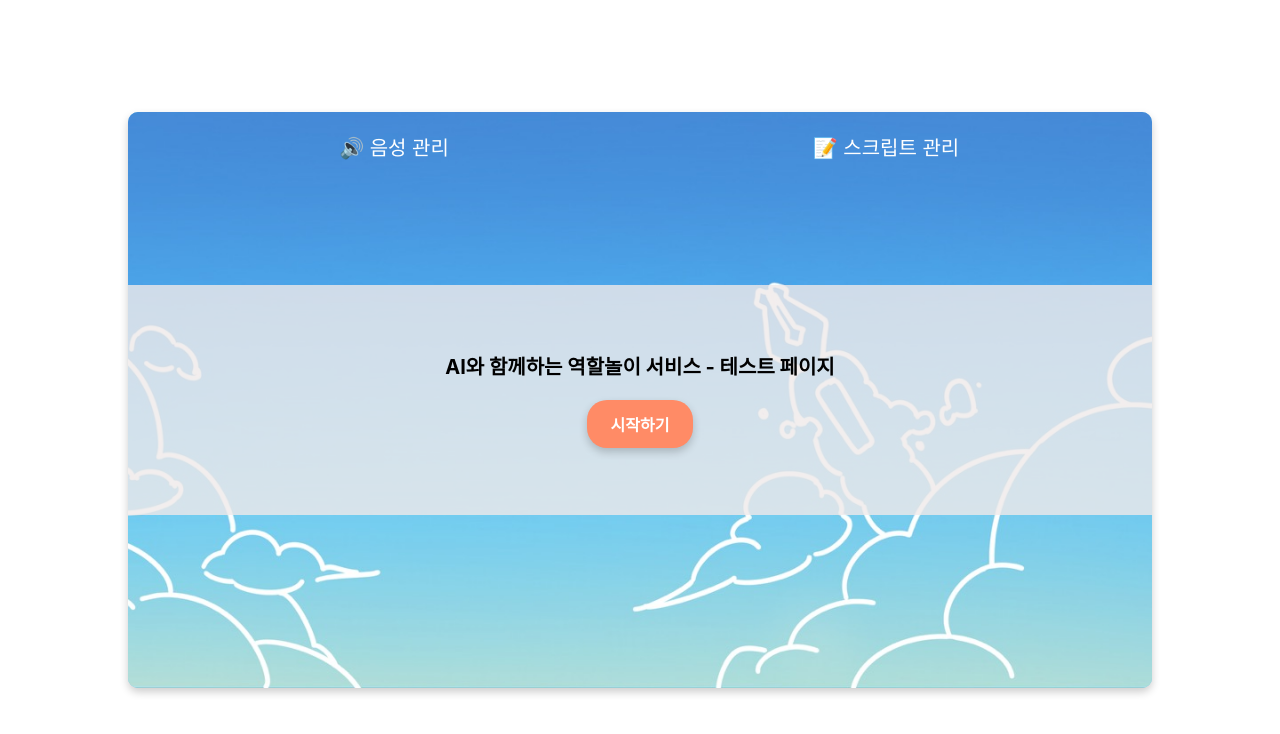
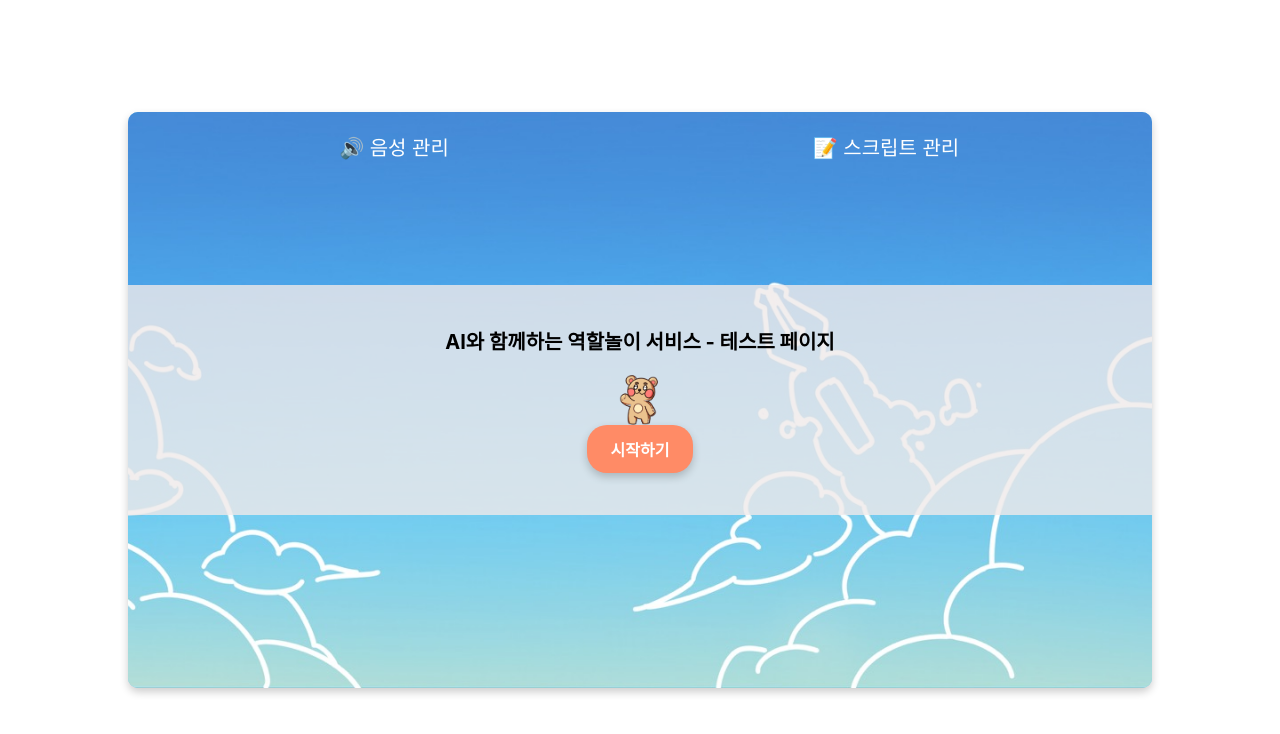
Before and after one commit to Prize-Three/roleplay_frontend, a React (Create React App) app: page / in a window 1280 px wide. Shown: the top 734 px of the page. Built offline with nearby package versions, Linux system fonts and the light colour scheme.

Commit message:
Home에 아고미 추가

```diff
--- a/src/pages/Home/Home.jsx
+++ b/src/pages/Home/Home.jsx
@@ -19,6 +19,7 @@ function Home() {
                 <div className={styles.homeContentWrap}>
                     <div className={styles.homeDiv}>
                         <h4>{title}</h4>
+                        <img className={styles.agomiImg} src='/assets/common/agomi.png'/>
                         <button className={styles.startBtn} onClick={() => navigate('/situation')}>시작하기</button>
                     </div>
                 </div>
--- a/src/pages/Home/Home.module.scss
+++ b/src/pages/Home/Home.module.scss
@@ -9,6 +9,11 @@
     background-size: cover; /* 이미지가 요소를 덮도록 설정 */
     background-position: center; /* 이미지가 중앙에 위치하도록 설정 */
     background-repeat: no-repeat; /* 이미지가 반복되지 않도록 설정 */
+}
+
+.agomiImg {
+    width: 50px;
+    height: 50px;
 }
 
 .buttonWrap {
```
